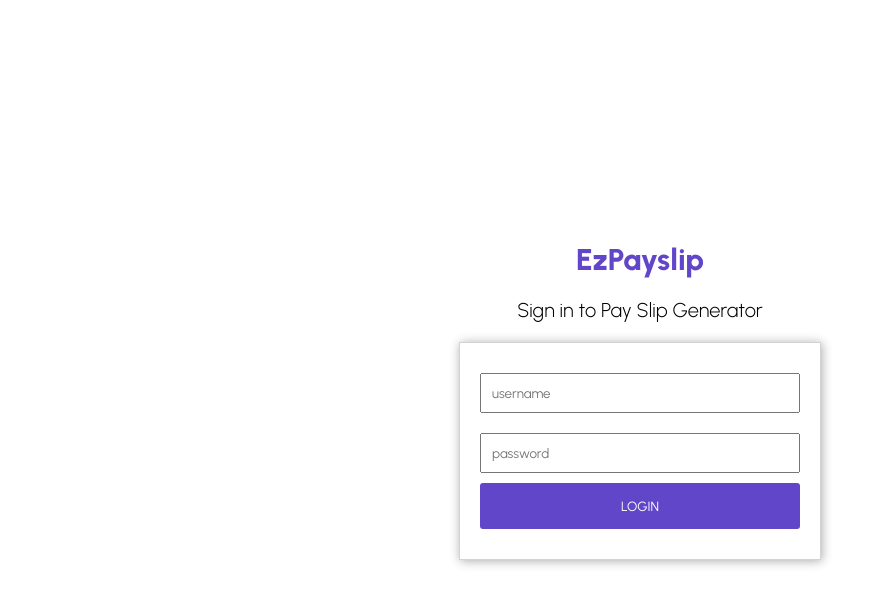
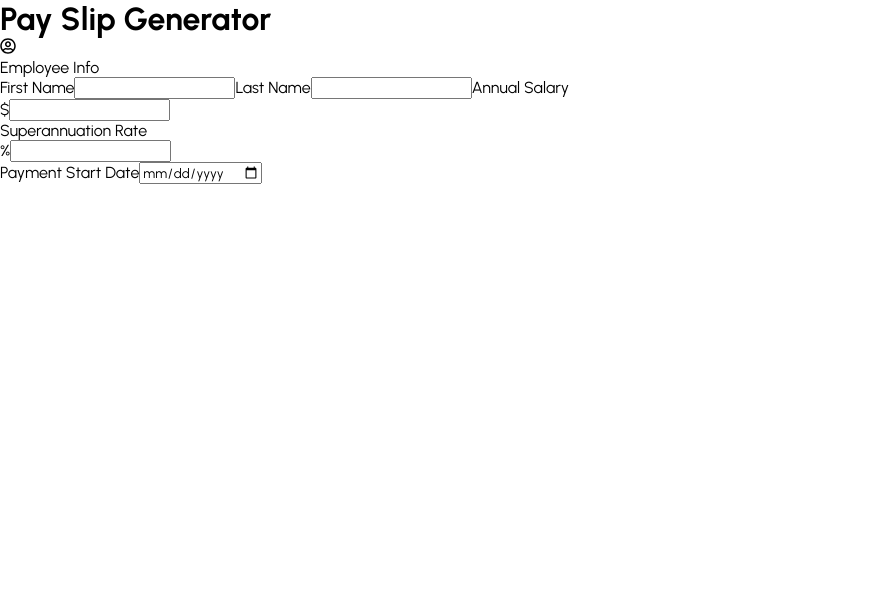
Before and after one commit to jennawan/payroll, a React (Create React App) app in the folder client/: page / in a window 1280 px wide. Shown: the top 604 px of the page, without its empty margins (0-890 px from the left). Built offline with nearby package versions, Linux system fonts and the light colour scheme.

Commit message:
Add NewPayslip.jsx

```diff
--- a/client/package.json
+++ b/client/package.json
@@ -8,6 +8,7 @@
     "@testing-library/user-event": "^13.5.0",
     "react": "^18.1.0",
     "react-dom": "^18.1.0",
+    "react-icons": "^4.3.1",
     "react-scripts": "5.0.1",
     "styled-components": "^5.3.5",
     "web-vitals": "^2.1.4"
--- a/client/src/App.jsx
+++ b/client/src/App.jsx
@@ -1,8 +1,8 @@
-import Home from "./pages/Home"
+import NewPayslip from "./pages/NewPayslip"
 
 const App = () => {
     return (
-        <Home />
+        <NewPayslip />
     )
 }
 
--- /dev/null
+++ b/client/src/pages/NewPayslip.jsx
@@ -0,0 +1,71 @@
+import { FaRegUserCircle } from 'react-icons/fa'
+import styled from 'styled-components';
+
+const Container = styled.div`
+
+`
+
+const Title = styled.h1`
+
+`
+
+const Wrapper = styled.div`
+`
+
+const InfoContainer = styled.div`
+
+`
+
+const InfoText = styled.p``
+
+const Form = styled.form``
+
+const Label = styled.label``
+
+const Input = styled.input``
+
+const InputContainer = styled.div`
+
+
+`
+
+const Span = styled.span`
+`
+
+const InputBox = styled.input`
+
+`
+
+const NewPayslip = () => {
+    return (
+        <Container>
+            <Title>Pay Slip Generator</Title>
+            <Wrapper>
+                <InfoContainer>
+                    <FaRegUserCircle />
+                    <InfoText>Employee Info</InfoText>
+                </InfoContainer>
+                <Form>
+                    <Label htmlFor="firstName">First Name</Label>
+                    <Input id="firstName" />
+                    <Label htmlFor="lastName">Last Name</Label>
+                    <Input id="lastName" />
+                    <Label htmlFor="annualSalary">Annual Salary</Label>
+                    <InputContainer>
+                        <Span>$</Span>
+                        <InputBox id="annualSalary" />
+                    </InputContainer>
+                    <Label htmlFor="super">Superannuation Rate</Label>
+                    <InputContainer>
+                        <Span>%</Span>
+                        <InputBox id="super" />
+                    </InputContainer>
+                    <Label htmlFor="payStart">Payment Start Date</Label>
+                    <Input id="payStart" type="date" />
+                </Form>
+            </Wrapper>
+        </Container>
+    )
+}
+
+export default NewPayslip
```
Also changed, not shown: 1 other file (tests, documents, lock files or other folders).
